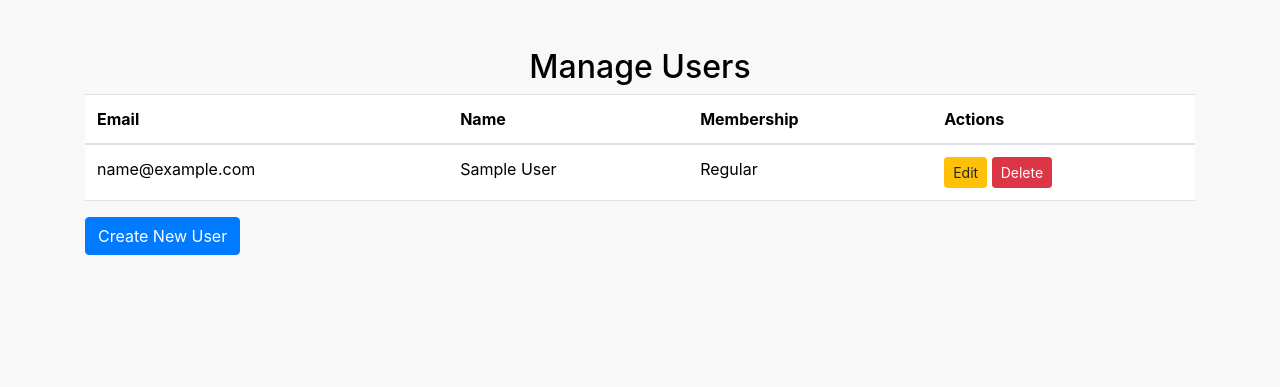
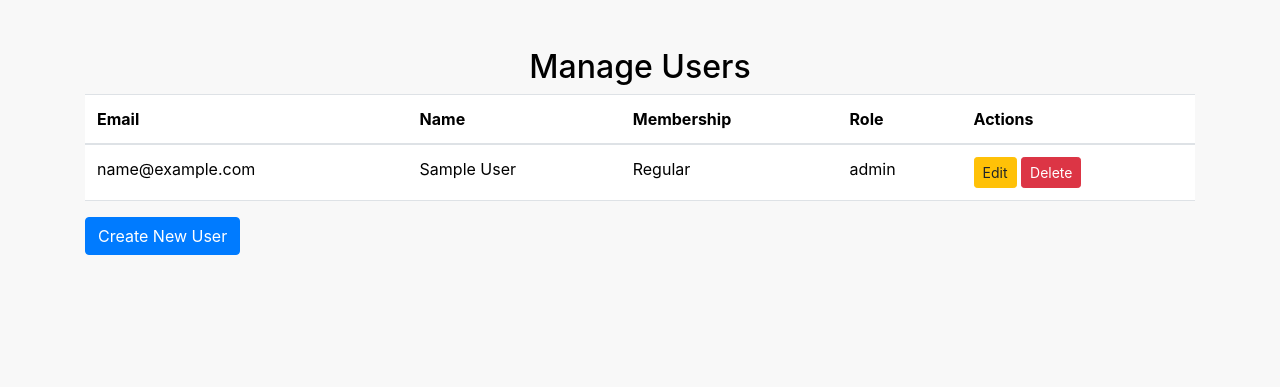
Before and after one commit to atoiii/RELAPSE---Project, a Flask app: template templates/manage_users.html in a window 1280 px wide. Shown: the part 75-462 px from the top of the page. Run offline with Flask 3, Linux system fonts and the light colour scheme; the template is opened without the code that fills it: most values are stand-ins (such as "Sample title", 1, 10 or a date in 2020); some libraries are stand-ins or nearby versions.

Commit message:
Role In Manage Users

```diff
--- a/templates/manage_users.html
+++ b/templates/manage_users.html
@@ -8,6 +8,7 @@
                 <th>Email</th>
                 <th>Name</th>
                 <th>Membership</th>
+                <th>Role</th>
                 <th>Actions</th>
             </tr>
         </thead>
@@ -17,6 +18,7 @@
                 <td>{{ user.email }}</td>
                 <td>{{ user.first_name }} {{ user.last_name }}</td>
                 <td>{{ user.membership_status }}</td>
+                <td>{{ user.role }}</td>
                 <td>
                     <a href="{{ url_for('modify_customer', email=user.email) }}" class="btn btn-warning btn-sm">Edit</a>
                     <form method="POST" action="{{ url_for('delete_customer', email=user.email) }}" class="d-inline">
```
Also changed, not shown: 6 other files.
